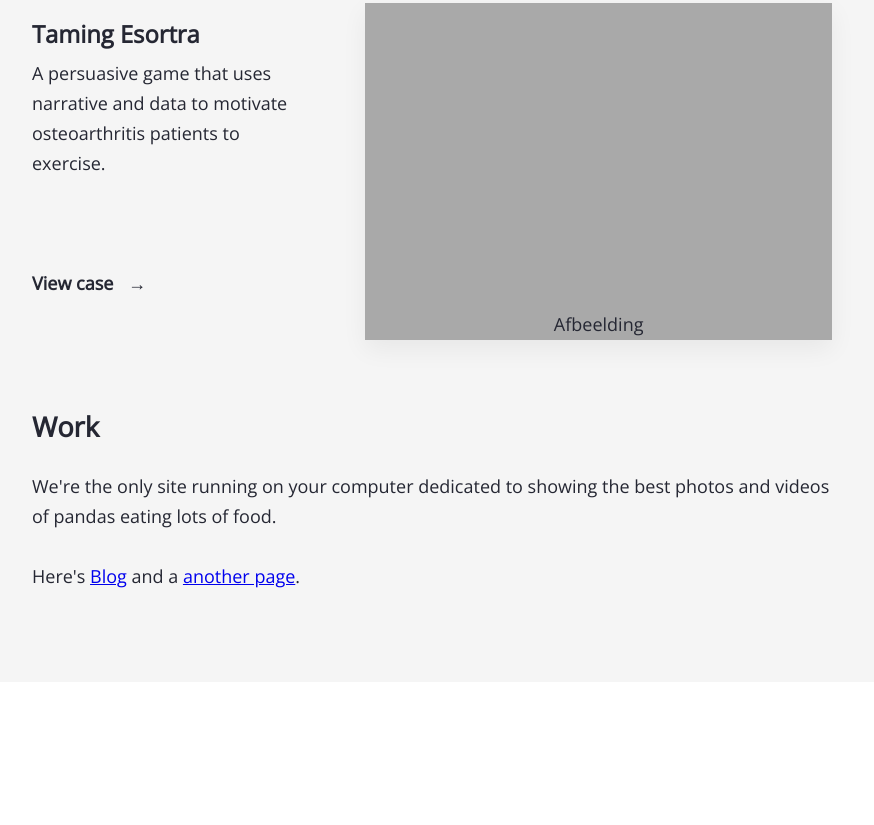
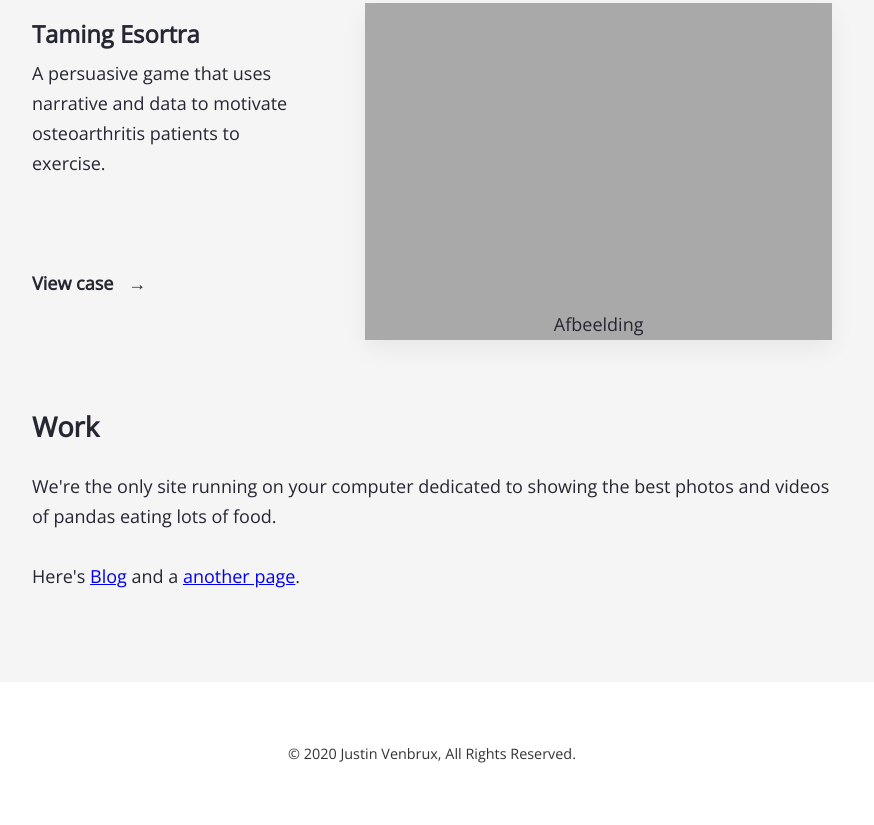
Before and after one commit to JustinVx/justin-venbrux, a Gatsby site: page / in a window 1280 px wide. Shown: the part 994-1819 px from the top of the page, without its empty margins (208-1082 px from the left). Before the commit the page ends 1676 px from the top, so only its background shows below. Built offline with nearby package versions, Linux system fonts and the light colour scheme; Gatsby itself is replaced by a stand-in of ours; some packages are replaced by stand-ins of ours.

Commit message:
Added footer component

```diff
--- /dev/null
+++ b/src/components/footer.js
@@ -0,0 +1,24 @@
+import React from "react"
+import styled from "@emotion/styled"
+import { rhythm } from "../utils/typography"
+
+const FooterContainer = styled.div`
+  display: flex;
+  justify-content: center;
+  padding-top: ${rhythm(2)};
+  padding-bottom: ${rhythm(2)};
+`
+
+const FooterContent = styled.div`
+  font-size: 0.8rem;
+`
+
+export default function Footer() {
+ return (
+   <FooterContainer>
+     <FooterContent>
+      © 2020 Justin Venbrux, All Rights Reserved.
+     </FooterContent>
+   </FooterContainer>
+ )
+}
--- a/src/components/layout.js
+++ b/src/components/layout.js
@@ -4,6 +4,7 @@ import { css } from "@emotion/core"
 import { useStaticQuery, Link, graphql } from "gatsby"
 import { rhythm } from "../utils/typography"
 import Header from "../components/header"
+import Footer from "../components/footer"
 
 const LayoutContainer = styled.div`
   margin: 0 auto;
@@ -35,6 +36,7 @@ export default function Layout({ children }) {
       <LayoutContainer>
         {children}
       </LayoutContainer>
+      <Footer />
     </>
   )
 }
--- a/src/pages/index.js
+++ b/src/pages/index.js
@@ -2,6 +2,7 @@ import React from "react"
 import styled from "@emotion/styled"
 import { Link, graphql } from "gatsby"
 import Header from "../components/header"
+import Footer from "../components/footer"
 import ProjectCard from "../components/projectCard"
 import { rhythm } from "../utils/typography"
 
@@ -107,6 +108,7 @@ export default function Index({ data }) {
         <br />
         <br />
       </WorkContainer>
+      <Footer />
     </>
 
   )
```
